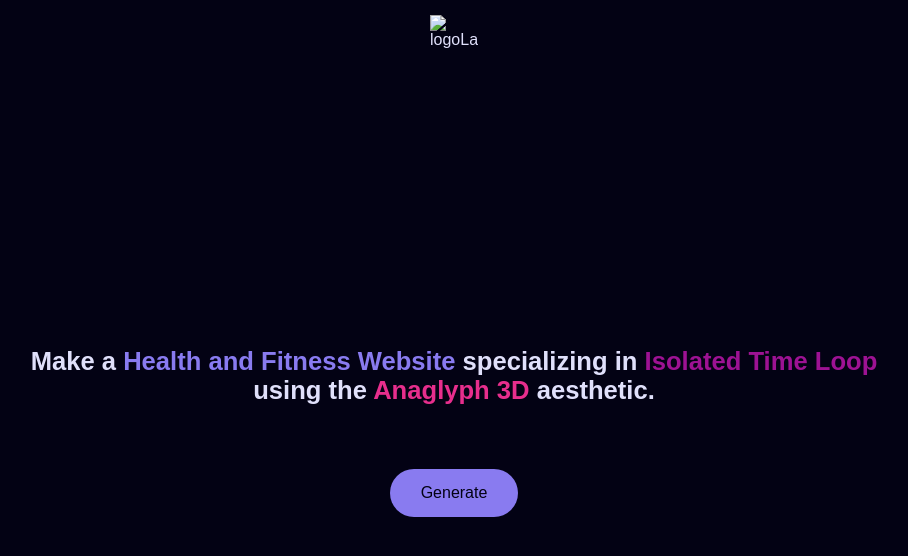
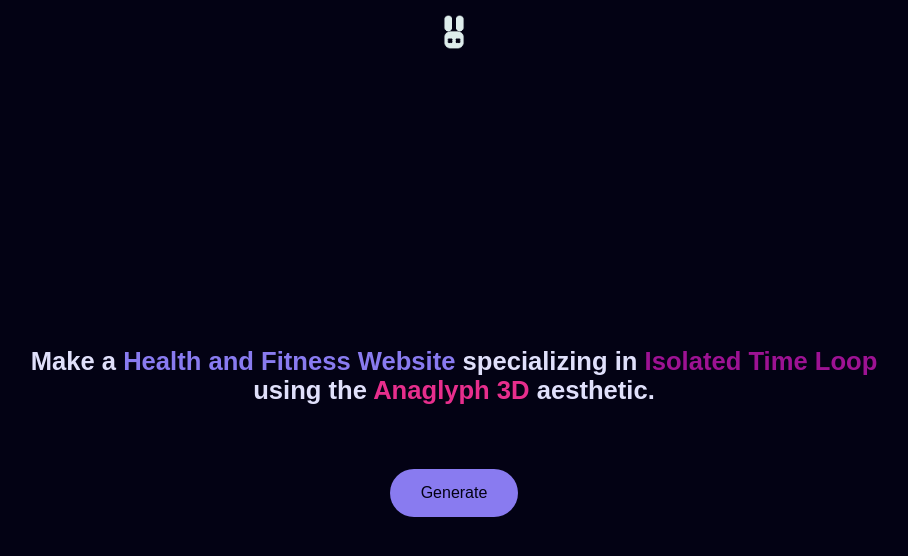
Before and after one commit to Ssenseii/design-prompt-generator, a plain HTML site: page index.html in a window 1280 px wide. Shown: the whole page, without its empty margins (186-1094 px from the left). Drawn offline with Linux system fonts and the light colour scheme; the site is published under a folder, as on GitHub Pages, so addresses that start at the root find nothing.

Commit message:
added more to ReadME

```diff
--- a/index.html
+++ b/index.html
@@ -9,7 +9,7 @@
 </head>
 
 <body>
-  <header><img src="/images/Logo - 1000px - Clear.png" alt="logoLapin"></header>
+  <header><img src="images/Logo - 1000px - Clear.png" alt="logoLapin"></header>
   <main>
     <h1 id="prompt"></h1>
     <button id="generator">Generate</button>
```
Also changed, not shown: 1 other file.
